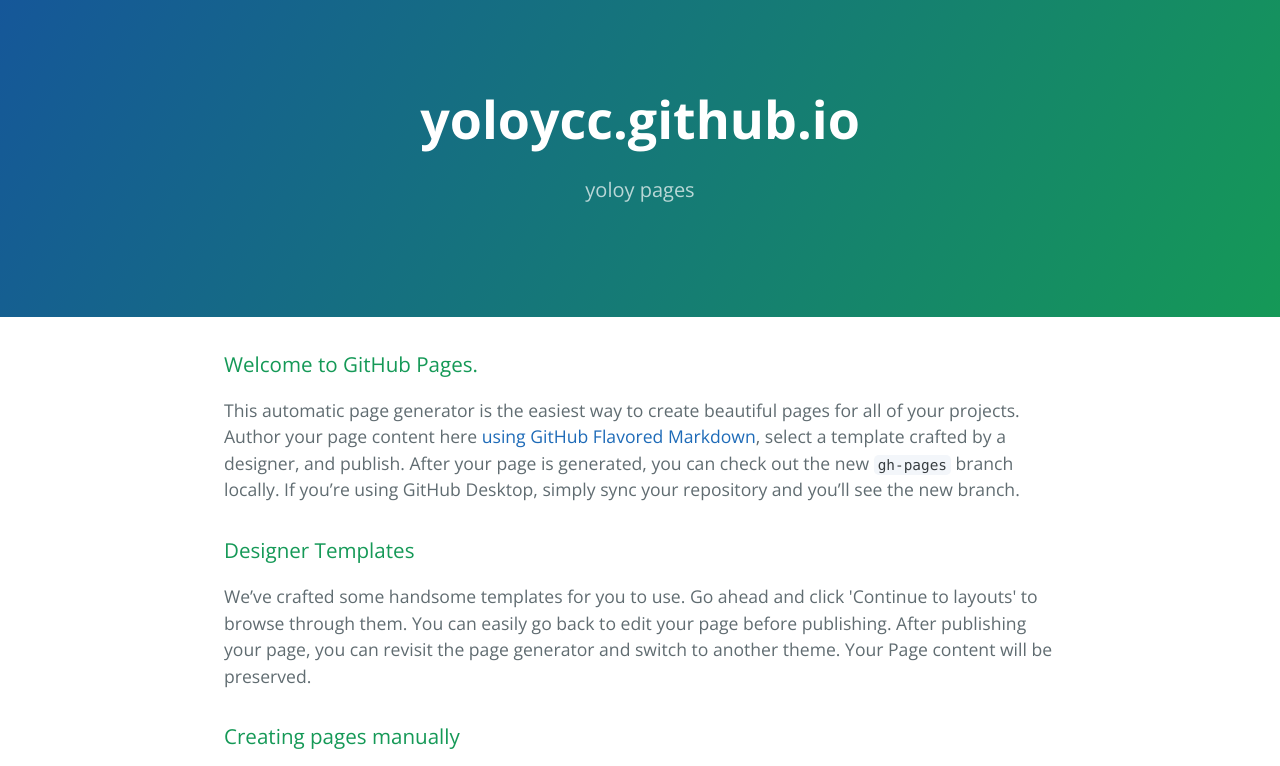
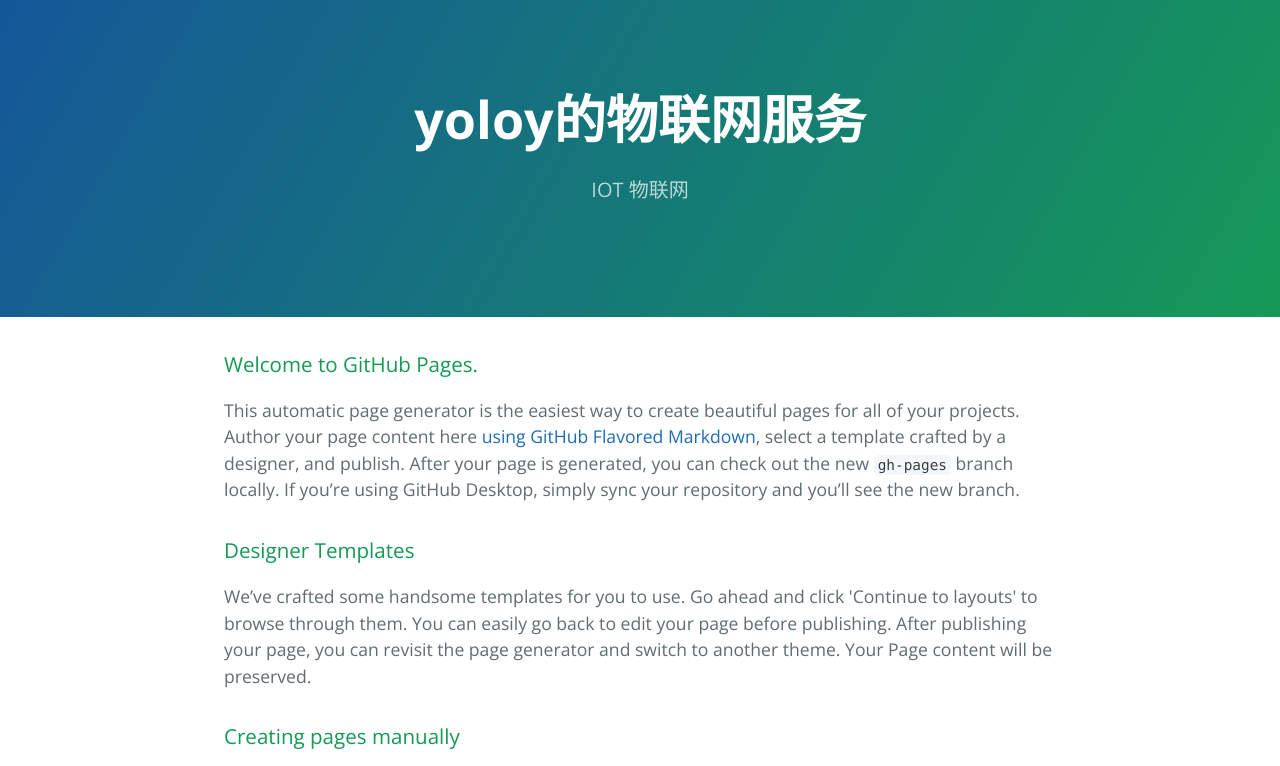
Before and after one commit to yoloycc/yoloy.github.io, a plain HTML site: page index.html in a window 1280 px wide. Shown: the top 766 px of the page. Drawn offline with nearby package versions, Linux system fonts and the light colour scheme.

Commit message:
Update index.html

```diff
--- a/index.html
+++ b/index.html
@@ -2,7 +2,7 @@
 <html lang="en-us">
   <head>
     <meta charset="UTF-8">
-    <title>yoloycc.github.io by yoloycc</title>
+    <title>yoloy IOT 物联网  </title>
     <meta name="viewport" content="width=device-width, initial-scale=1">
     <link rel="stylesheet" type="text/css" href="stylesheets/normalize.css" media="screen">
     <link href='https://fonts.googleapis.com/css?family=Open+Sans:400,700' rel='stylesheet' type='text/css'>
@@ -11,8 +11,8 @@
   </head>
   <body>
     <section class="page-header">
-      <h1 class="project-name">yoloycc.github.io</h1>
-      <h2 class="project-tagline">yoloy pages</h2>
+      <h1 class="project-name">yoloy的物联网服务</h1>
+      <h2 class="project-tagline">IOT 物联网</h2>
     </section>
 
     <section class="main-content">
```
